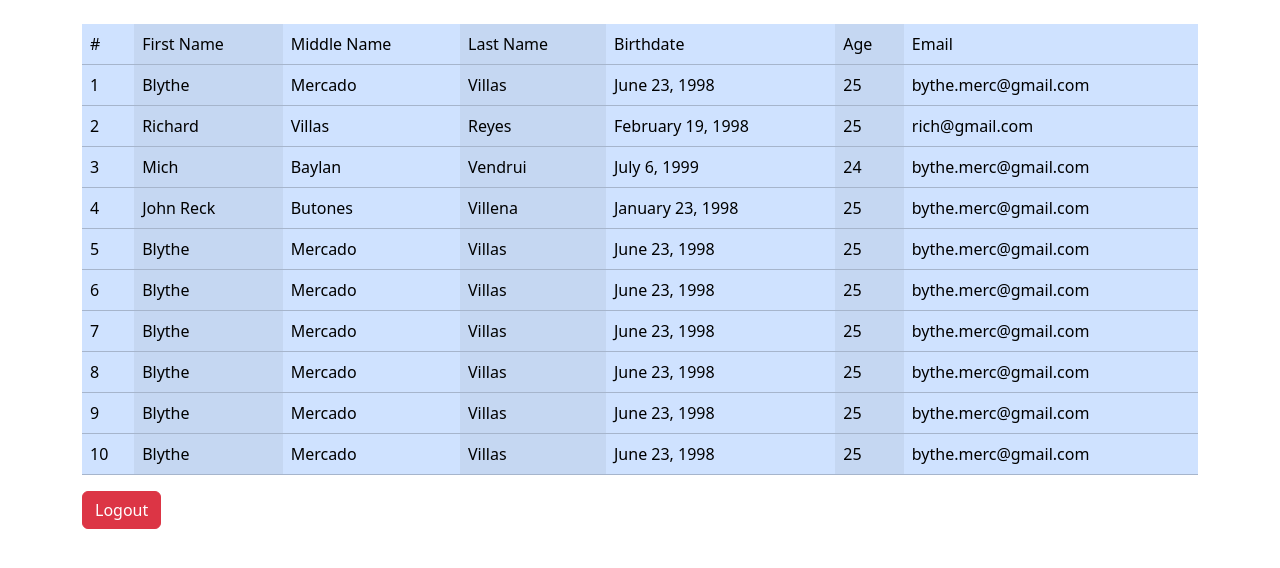
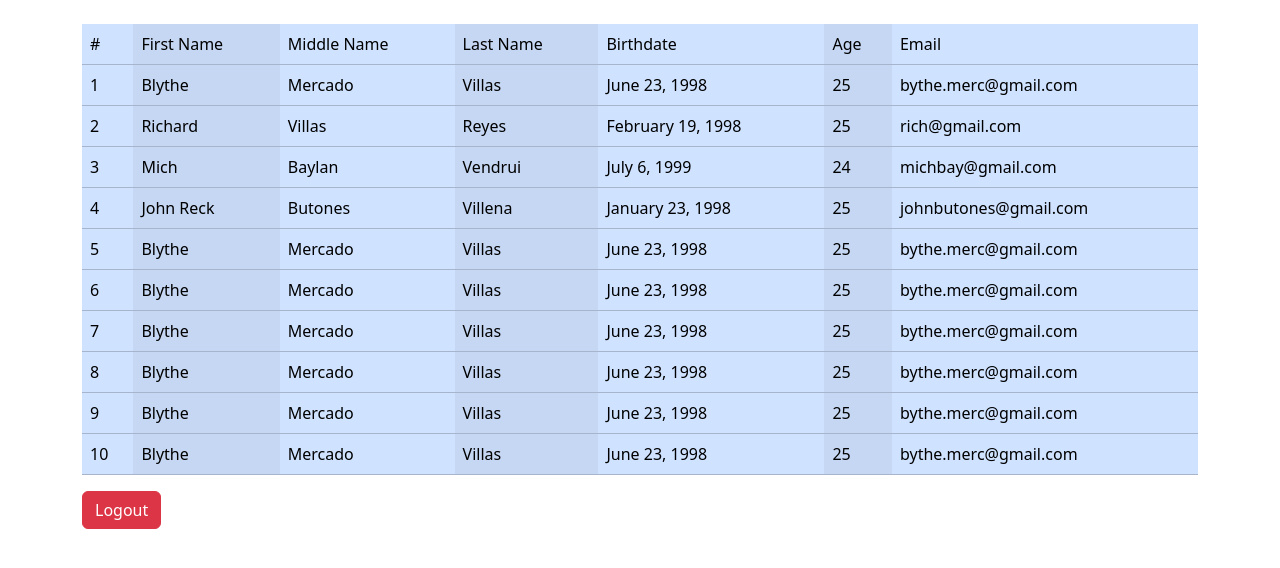
Before and after one commit to WebMaker-07/clinic-care-system, a plain HTML site: page patient.html in a window 1280 px wide. Shown: the part 110-678 px from the top of the page. Drawn offline with nearby package versions, Linux system fonts and the light colour scheme.

Commit message:
saving patient html

```diff
--- a/patient.html
+++ b/patient.html
@@ -51,7 +51,7 @@
                     <td>Vendrui</td>
                     <td>July 6, 1999</td>
                     <td>24</td>
-                    <td>bythe.merc@gmail.com</td>
+                    <td>michbay@gmail.com</td>
                 </tr>
                 <tr>
                     <td>4</td>
@@ -60,7 +60,7 @@
                     <td>Villena</td>
                     <td>January 23, 1998</td>
                     <td>25</td>
-                    <td>bythe.merc@gmail.com</td>
+                    <td>johnbutones@gmail.com</td>
                 </tr>
                 <tr>
                     <td>5</td>
```
